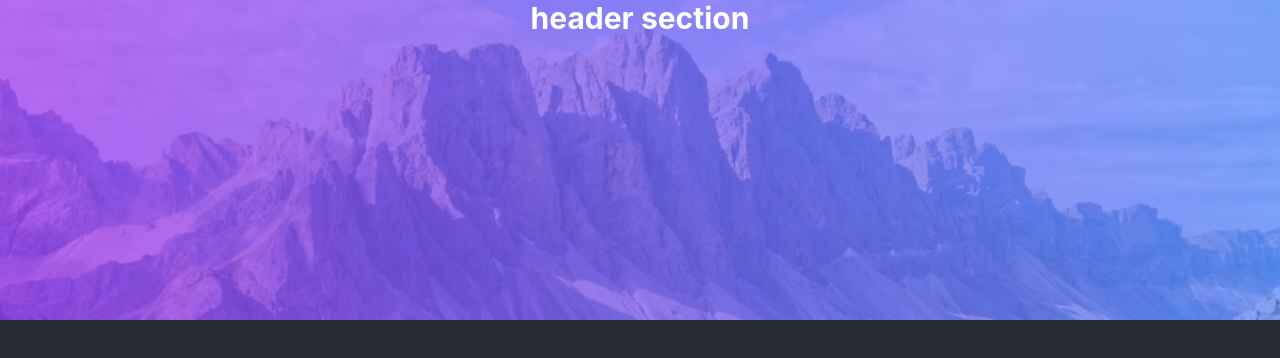
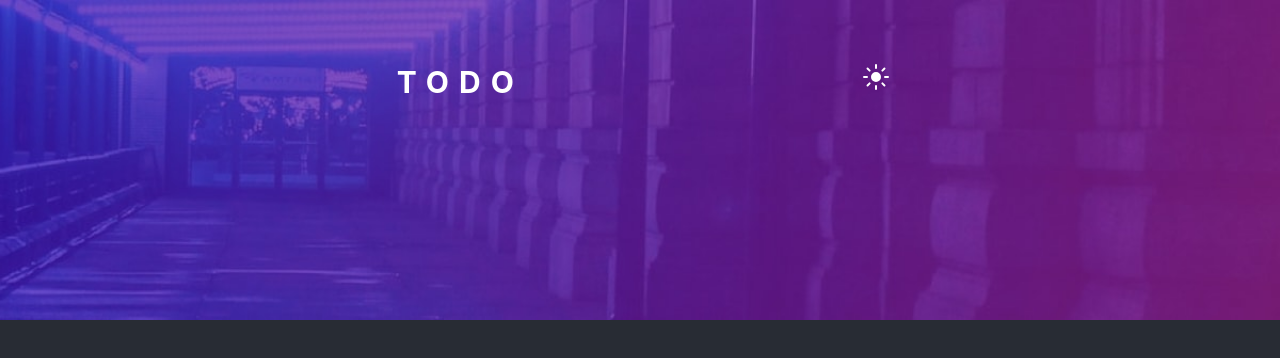
Before and after one commit to iddimsangi/redux-app, a React (Create React App) app: page / in a window 1280 px wide. Shown: the top 358 px of the page. Built offline with nearby package versions, Linux system fonts and the light colour scheme.

Commit message:
modify the head section ui

```diff
--- a/src/components/head/head.css
+++ b/src/components/head/head.css
@@ -1,6 +1,20 @@
 .head-content{
-    background-image: url('../../assets/bg-desktop-light.jpg');
+    background-image: url('../../assets/bg-desktop-dark.jpg');
     background-position: center;
     background-size: cover;
     height: 40vh;
+    position: relative;
 }
+.head-text{
+    position: absolute;
+    display: inline-block;
+    left:31%;
+    top: 20%;
+    width:65%;
+}
+h1{
+    display: inline-block;
+    text-transform: uppercase;
+    float: left;
+    letter-spacing: 10px;
+}
--- a/src/components/head/head.js
+++ b/src/components/head/head.js
@@ -1,4 +1,4 @@
-import React from 'react'
+import React from 'react';
 import './head.css';
 function headCompo() {
     const sty ={
@@ -7,7 +7,11 @@
     }
     return (
         <div className="head-content">
-            <h1 style={sty}>header section</h1>
+            <div className="head-text">
+                <h1 style={sty}>Todo</h1>
+                <svg xmlns="http://www.w3.org/2000/svg" width="26" height="26"><path fill="#FFF" fill-rule="evenodd" d="M13 21a1 1 0 011 1v3a1 1 0 11-2 0v-3a1 1 0 011-1zm-5.657-2.343a1 1 0 010 1.414l-2.121 2.121a1 1 0 01-1.414-1.414l2.12-2.121a1 1 0 011.415 0zm12.728 0l2.121 2.121a1 1 0 01-1.414 1.414l-2.121-2.12a1 1 0 011.414-1.415zM13 8a5 5 0 110 10 5 5 0 010-10zm12 4a1 1 0 110 2h-3a1 1 0 110-2h3zM4 12a1 1 0 110 2H1a1 1 0 110-2h3zm18.192-8.192a1 1 0 010 1.414l-2.12 2.121a1 1 0 01-1.415-1.414l2.121-2.121a1 1 0 011.414 0zm-16.97 0l2.121 2.12A1 1 0 015.93 7.344L3.808 5.222a1 1 0 011.414-1.414zM13 0a1 1 0 011 1v3a1 1 0 11-2 0V1a1 1 0 011-1z"/></svg>
+            </div>
+
         </div>
     )
 }
```
